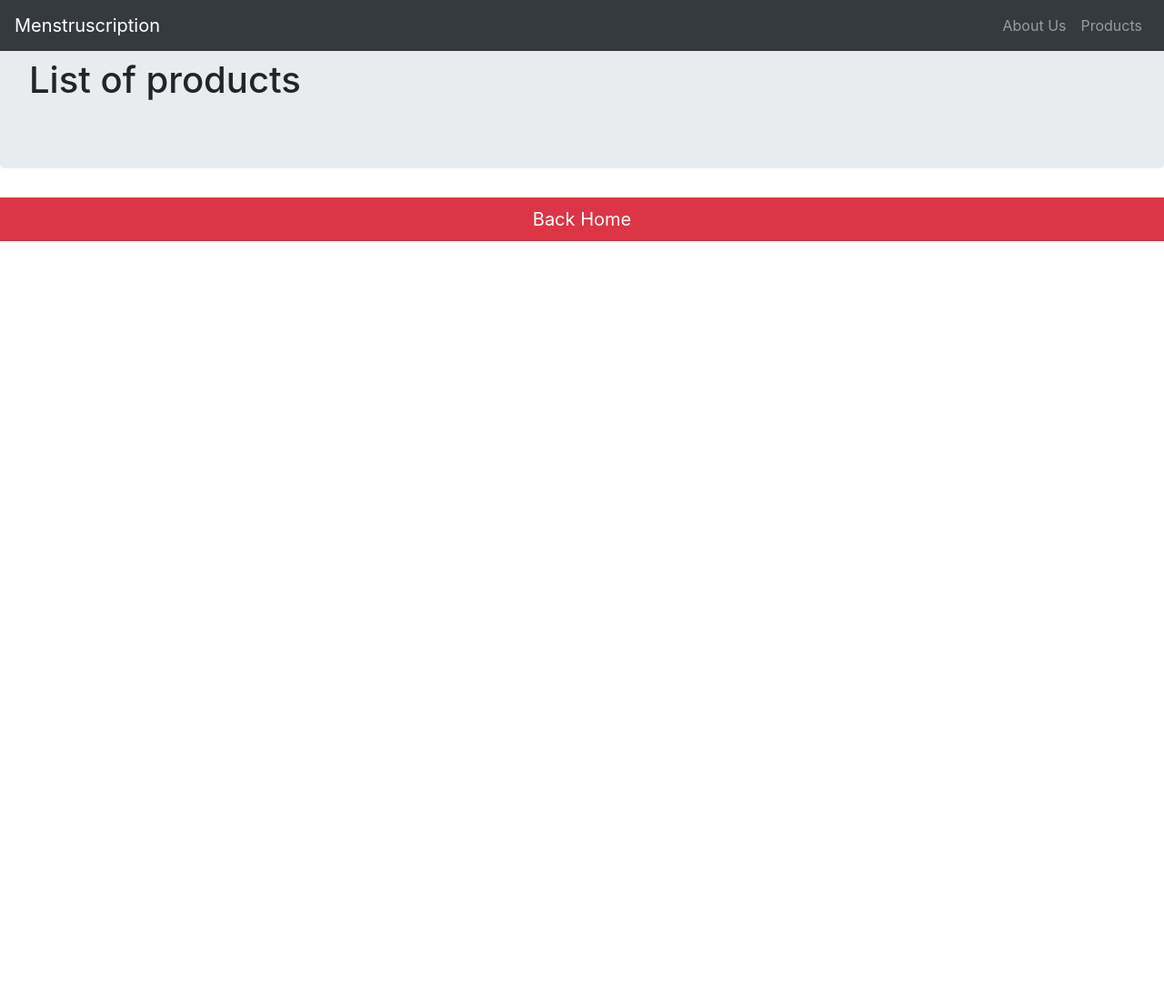
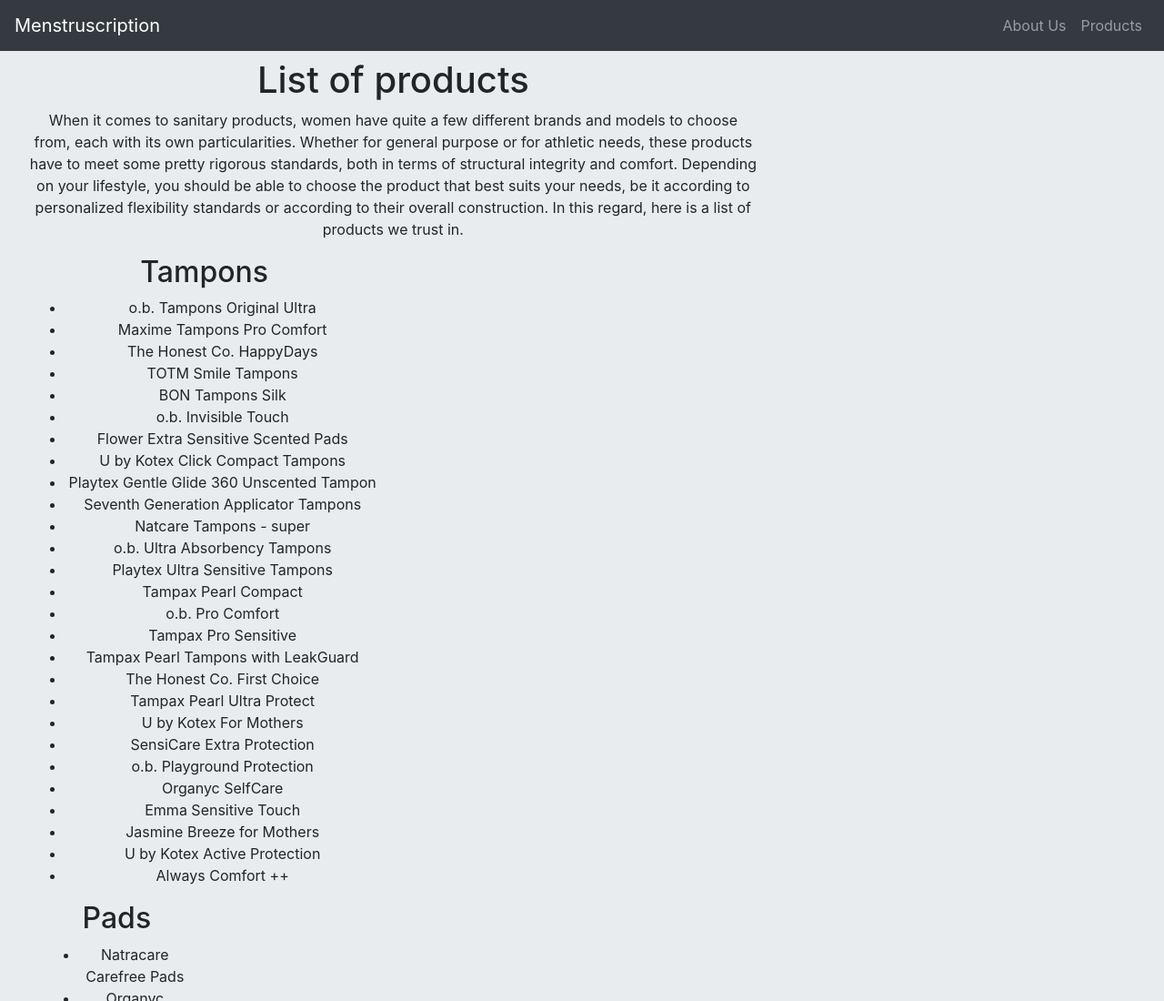
Before and after one commit to adelina1995/Competition_website, a plain HTML site: page FirstSite/products_list.html in a window 1280 px wide. Shown: the top 1100 px of the page at 91% size. Before the commit the page ends 800 px from the top, so only its background shows below. Drawn offline with nearby package versions, Linux system fonts and the light colour scheme; a web font is replaced by a local one.

Commit message:
Update products_list.html

```diff
--- a/FirstSite/products_list.html
+++ b/FirstSite/products_list.html
@@ -42,7 +42,76 @@
 	<div class='row'>
 		<div class='col-md-8'>
 	<!-- header 1 -->
+	<div class='row'>
+		<div class='col-md-12 text-center'>
 	<h1> List of products  </h1>
+
+		<p> When it comes to sanitary products, women have quite a few different brands and models to choose from, each with its own particularities. Whether for general purpose or for athletic needs, these products have to meet some pretty rigorous standards, both in terms of structural integrity and comfort.
+
+Depending on your lifestyle, you should be able to choose the product that best suits your needs, be it according to personalized flexibility standards or according to their overall construction. In this regard, here is a list of products we trust in. </p>
+
+	</div>
+	</div>
+			<div class='row'>
+			<div class='col-sm-6 text-center'>
+				<h2> Tampons </h2>
+				<ul>
+
+			<li> o.b. Tampons Original Ultra </li>
+			<li> Maxime Tampons Pro Comfort </li>
+			<li> The Honest Co. HappyDays </li>
+			<li> TOTM Smile Tampons </li>
+			<li> BON Tampons Silk </li>
+			<li> o.b. Invisible Touch </li>
+			<li> Flower Extra Sensitive Scented Pads </li>
+			<li> U by Kotex Click Compact Tampons </li>
+			<li> Playtex Gentle Glide 360 Unscented Tampon </li>
+			<li> Seventh Generation Applicator Tampons </li>
+			<li> Natcare Tampons - super </li>
+			<li> o.b. Ultra Absorbency Tampons </li>
+			<li> Playtex Ultra Sensitive Tampons </li>
+			<li> Tampax Pearl Compact  </li>
+			<li> o.b. Pro Comfort </li>
+			<li> Tampax Pro Sensitive </li>
+			<li> Tampax Pearl Tampons with LeakGuard </li>
+			<li> The Honest Co. First Choice </li>
+			<li> Tampax Pearl Ultra Protect </li>
+			<li> U by Kotex For Mothers </li>
+			<li> SensiCare Extra Protection </li>
+			<li> o.b. Playground Protection </li>
+			<li> Organyc SelfCare </li>
+			<li> Emma Sensitive Touch </li>
+			<li> Jasmine Breeze for Mothers </li>
+			<li> U by Kotex Active Protection  </li>
+			<li> Always Comfort ++ </li>
+
+			</ul>
+
+			<div class='col-sm-6 text-center'>
+				<h2> Pads </h2>
+				<ul>
+
+			<li> Natracare Carefree Pads </li>
+			<li> Organyc Invisible Pads </li>
+			<li> Ogranyc Light Pads  </li>
+			<li> Always Night Pads </li>
+			<li> Bodyform For You Pads</li>
+			<li> Always Happy Days Pads </li>
+			<li> Carefree Sport Pads </li>
+			<li> Maxithins Trust </li>
+			<li> U by Kotex Sensitive </li>
+			<li> Always Maxi Size Extra Heavy Overnight Pads  </li>
+			<li> UBK Allnighter Maxi Pad </li>
+			<li> Time for Mum Organic Cotton Pads </li>
+			<li> Carefree Maxi Pads </li>
+			<li> Carefree Maxi Flex </li>
+			<li> Bodyform Xtra Protection </li>
+			<li> L.A. Nights Strong Protection </li>
+			<li> Linda Ultra Pads </li>
+
+				</ul>
+			</div>
+
 		</div>
 	</div>
 
```
